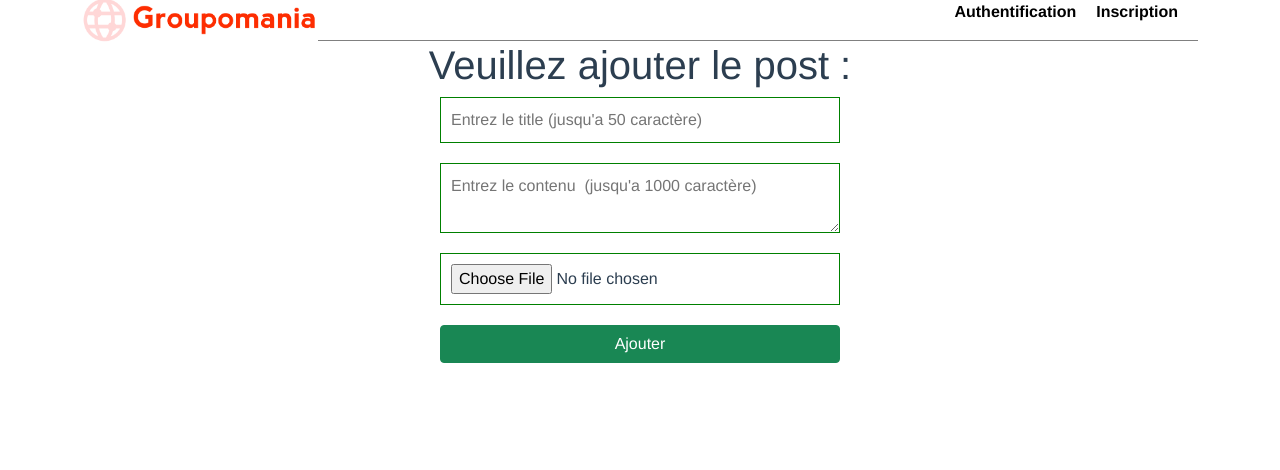
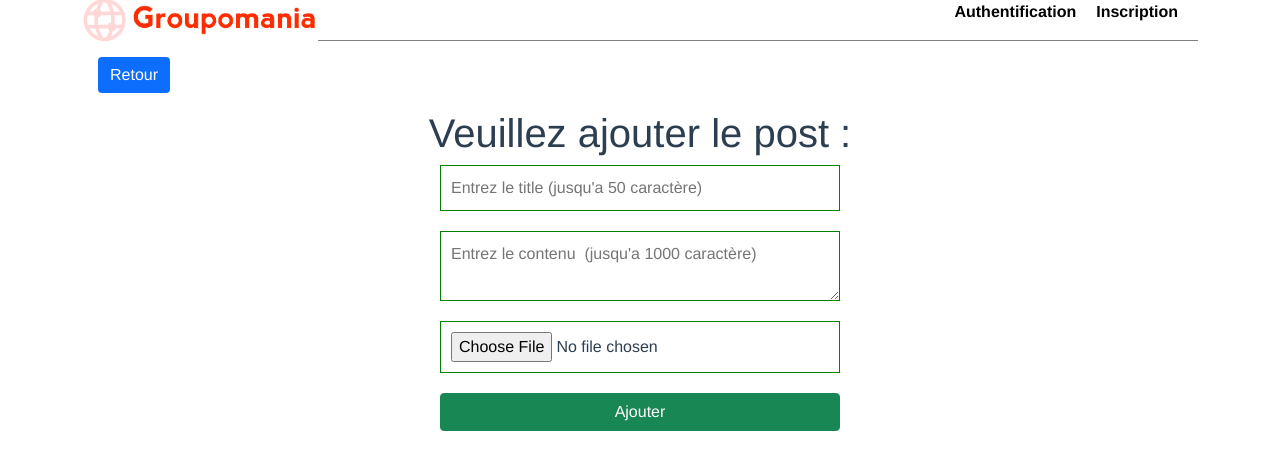
Before and after one commit to inabernic/BernicIna_7_09072021, a Vue app in the folder front/: page /new in a window 1280 px wide. Shown: the top 470 px of the page. Built offline with nearby package versions, Linux system fonts and the light colour scheme.

Commit message:
ajout bouton "back"

```diff
--- a/front/src/views/CreationPost.vue
+++ b/front/src/views/CreationPost.vue
@@ -1,4 +1,6 @@
 <template>
+<div>
+    <GoBack />
   <div class="creationPost">
     <h1>Veuillez ajouter le post :</h1>
     <form @submit.prevent="createPost" autocomplete="off">
@@ -36,11 +38,17 @@
       </div>
     </form>
   </div>
+  </div>
 </template>
 
 <script>
 import store from "@/store";
+import GoBack from "@/components/GoBack";
+
 export default {
+  components: {
+    GoBack,
+  },
   data() {
     return {
       title: null,
```
